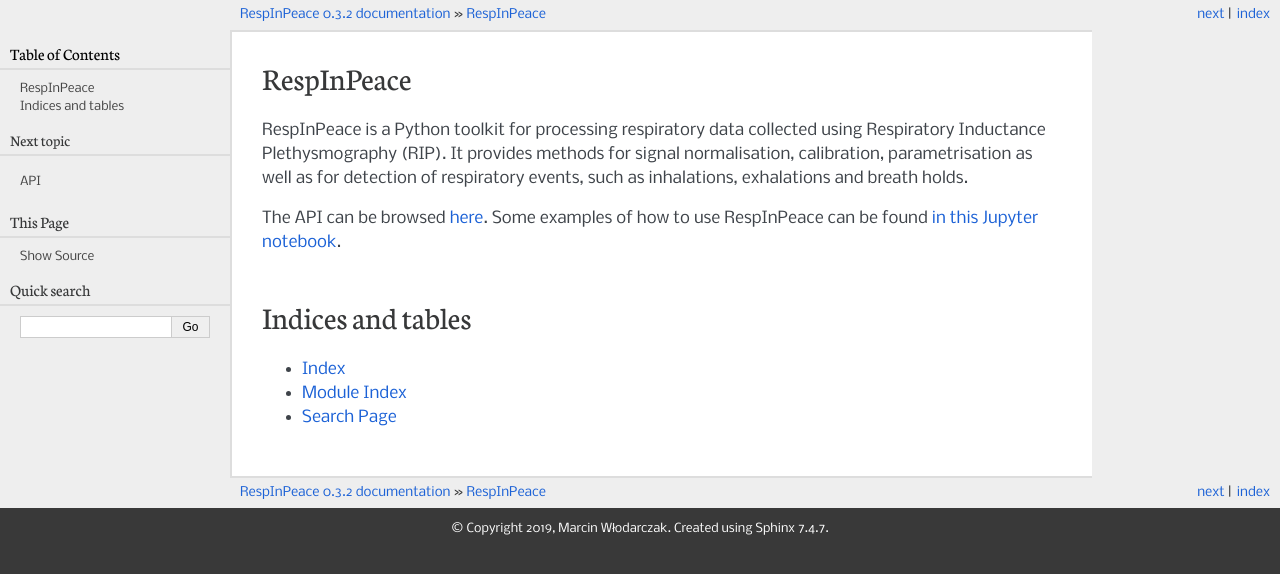
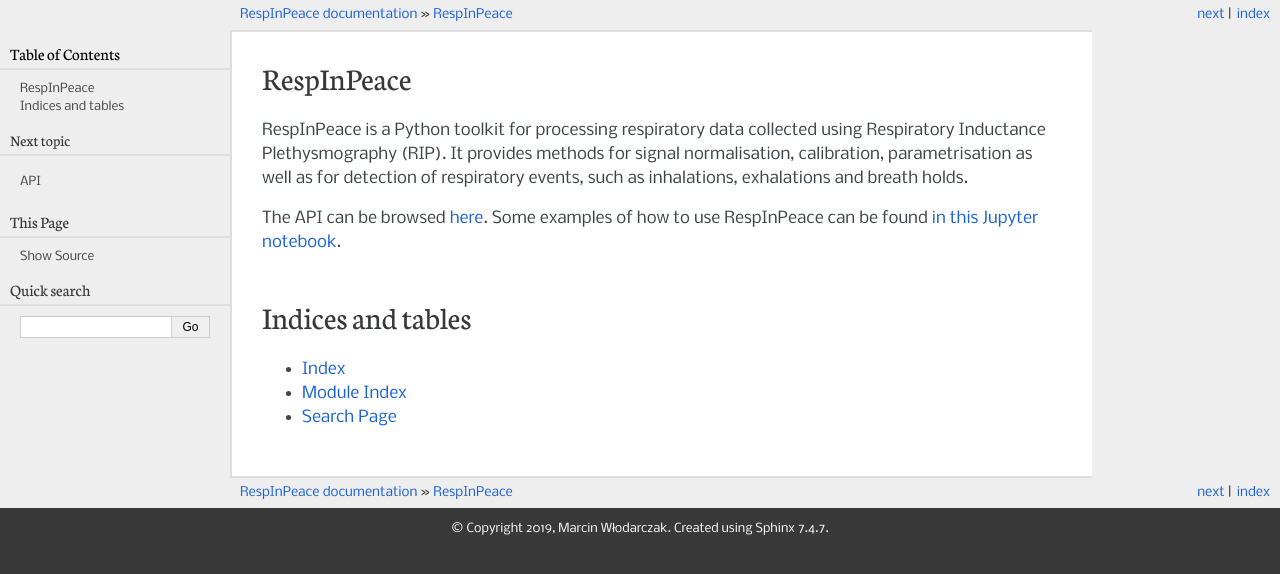
Before and after one commit to mwlodarczak/RespInPeace, a Sphinx documentation site: the page built from doc/source/index.rst, in a window 1280 px wide. Shown: the top 574 px of the page. Built offline with Sphinx 7.4.7, drawn with Linux system fonts in a browser that asks for light colours.

```diff
--- a/doc/source/conf.py
+++ b/doc/source/conf.py
@@ -24,9 +24,9 @@ copyright = u'2019, Marcin Włodarczak'
 author = u'Marcin Włodarczak'
 
 # The short X.Y version
-version = ''
+version = '6.0'
 # The full version, including alpha/beta/rc tags
-release = '0.3.2'
+release = ''
 
 
 # -- General configuration ---------------------------------------------------
```
